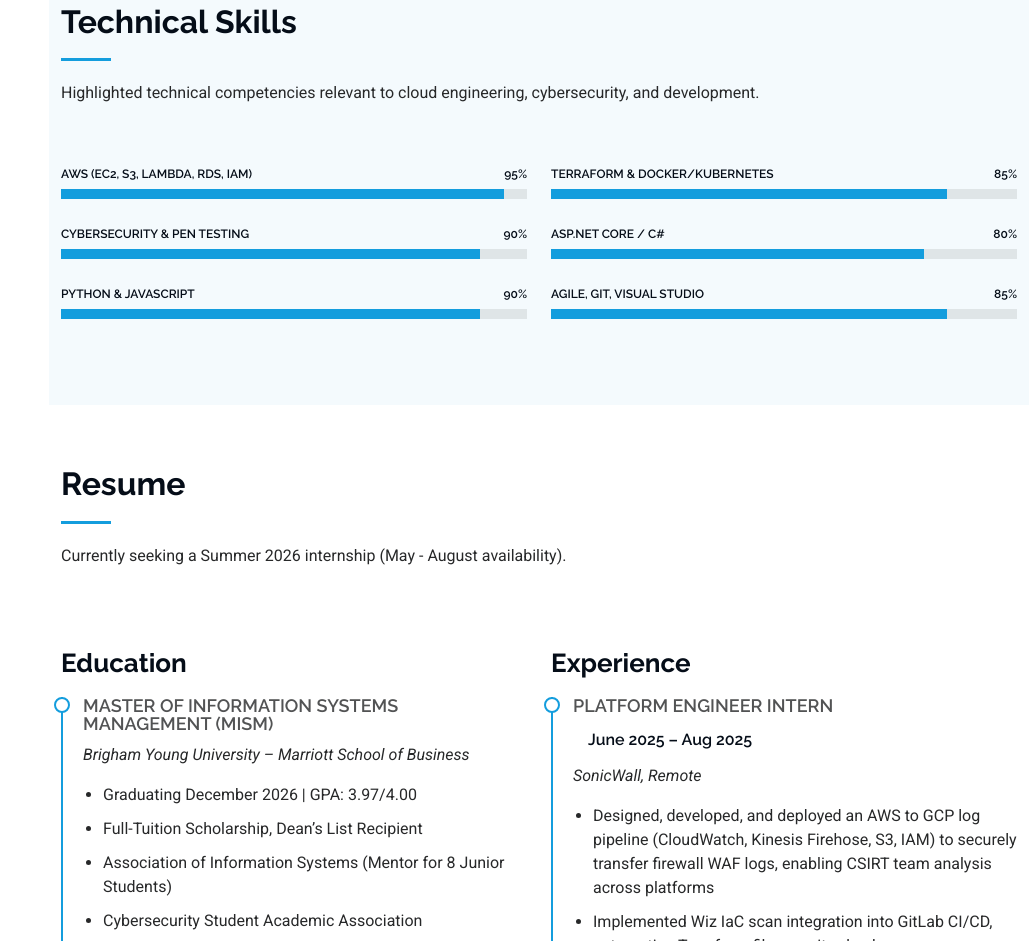
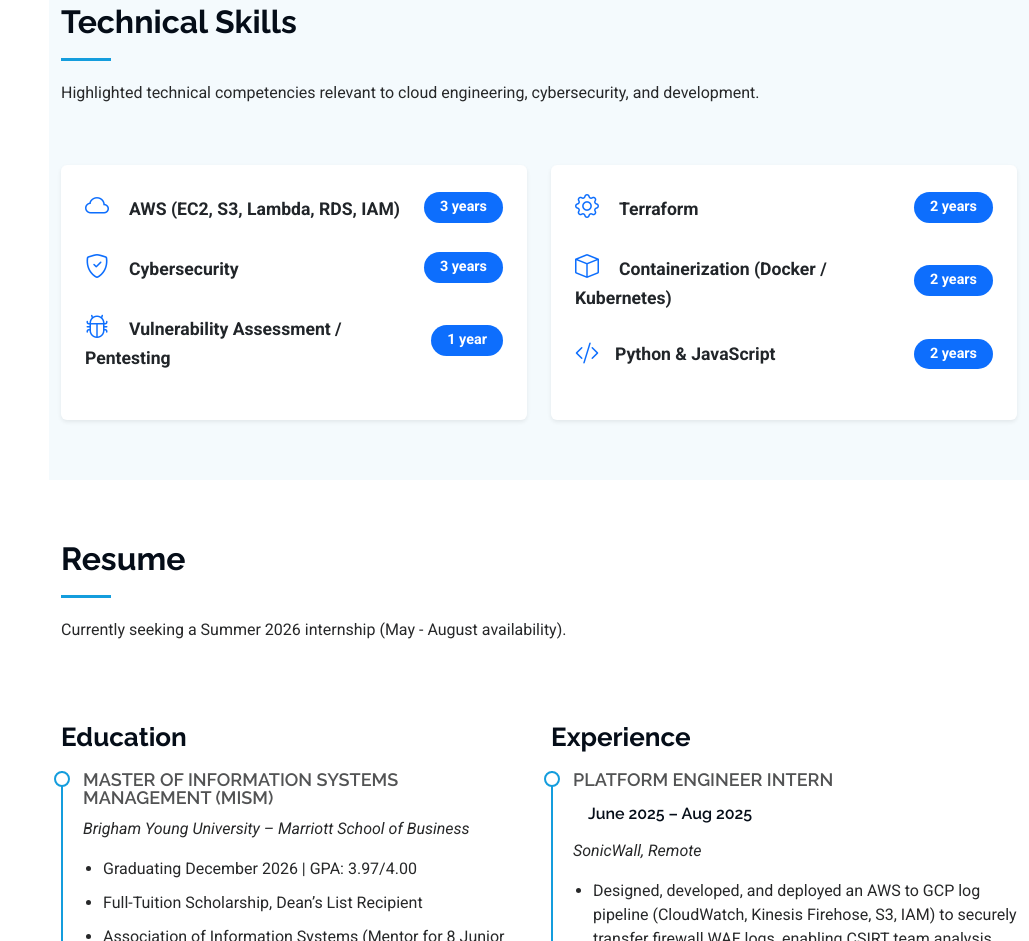
Before and after one commit to HammondCameron55/PersonalProfile, a plain HTML site: page CamDigitalProfile/index.html in a window 1280 px wide. Shown: the part 1903-2844 px from the top of the page, without its empty margins (251-1280 px from the left). Drawn offline with Linux system fonts and the light colour scheme.

Commit message:
Updated Skill Area

```diff
--- a/CamDigitalProfile/index.html
+++ b/CamDigitalProfile/index.html
@@ -250,80 +250,56 @@
         </div>
 
         <div class="container" data-aos="fade-up" data-aos-delay="100">
-          <div class="row skills-content skills-animation">
+          <div class="row g-4">
             <div class="col-lg-6">
-              <div class="progress">
-                <span class="skill"
-                  >AWS (EC2, S3, Lambda, RDS, IAM) <i class="val">95%</i></span
-                >
-                <div class="progress-bar-wrap">
-                  <div
-                    class="progress-bar"
-                    role="progressbar"
-                    aria-valuenow="95"
-                  ></div>
+              <div class="skill-card card border-0 shadow-sm h-100 p-4">
+                <div class="skill-item d-flex justify-content-between align-items-center mb-4">
+                  <div class="skill-info">
+                    <i class="bi bi-cloud text-primary me-3" style="font-size: 1.5rem;"></i>
+                    <span class="skill-name fw-semibold" style="font-size: 1.1rem;">AWS (EC2, S3, Lambda, RDS, IAM)</span>
+                  </div>
+                  <span class="skill-years badge bg-primary text-white rounded-pill" style="font-size: 0.9rem; padding: 0.5rem 1rem; font-weight: 600;">3 years</span>
                 </div>
-              </div>
-              <div class="progress">
-                <span class="skill"
-                  >Cybersecurity & Pen Testing <i class="val">90%</i></span
-                >
-                <div class="progress-bar-wrap">
-                  <div
-                    class="progress-bar"
-                    role="progressbar"
-                    aria-valuenow="90"
-                  ></div>
+                <div class="skill-item d-flex justify-content-between align-items-center mb-4">
+                  <div class="skill-info">
+                    <i class="bi bi-shield-check text-primary me-3" style="font-size: 1.5rem;"></i>
+                    <span class="skill-name fw-semibold" style="font-size: 1.1rem;">Cybersecurity</span>
+                  </div>
+                  <span class="skill-years badge bg-primary text-white rounded-pill" style="font-size: 0.9rem; padding: 0.5rem 1rem; font-weight: 600;">3 years</span>
                 </div>
-              </div>
-              <div class="progress">
-                <span class="skill"
-                  >Python & JavaScript <i class="val">90%</i></span
-                >
-                <div class="progress-bar-wrap">
-                  <div
-                    class="progress-bar"
-                    role="progressbar"
-                    aria-valuenow="90"
-                  ></div>
+                <div class="skill-item d-flex justify-content-between align-items-center mb-4">
+                  <div class="skill-info">
+                    <i class="bi bi-bug text-primary me-3" style="font-size: 1.5rem;"></i>
+                    <span class="skill-name fw-semibold" style="font-size: 1.1rem;">Vulnerability Assessment / Pentesting</span>
+                  </div>
+                  <span class="skill-years badge bg-primary text-white rounded-pill" style="font-size: 0.9rem; padding: 0.5rem 1rem; font-weight: 600;">1 year</span>
                 </div>
               </div>
             </div>
             <div class="col-lg-6">
-              <div class="progress">
-                <span class="skill"
-                  >Terraform & Docker/Kubernetes <i class="val">85%</i></span
-                >
-                <div class="progress-bar-wrap">
-                  <div
-                    class="progress-bar"
-                    role="progressbar"
-                    aria-valuenow="85"
-                  ></div>
+              <div class="skill-card card border-0 shadow-sm h-100 p-4">
+                <div class="skill-item d-flex justify-content-between align-items-center mb-4">
+                  <div class="skill-info">
+                    <i class="bi bi-gear text-primary me-3" style="font-size: 1.5rem;"></i>
+                    <span class="skill-name fw-semibold" style="font-size: 1.1rem;">Terraform</span>
+                  </div>
+                  <span class="skill-years badge bg-primary text-white rounded-pill" style="font-size: 0.9rem; padding: 0.5rem 1rem; font-weight: 600;">2 years</span>
                 </div>
-              </div>
-              <div class="progress">
-                <span class="skill"
-                  >ASP.NET Core / C# <i class="val">80%</i></span
-                >
-                <div class="progress-bar-wrap">
-                  <div
-                    class="progress-bar"
-                    role="progressbar"
-                    aria-valuenow="80"
-                  ></div>
+                <div class="skill-item d-flex justify-content-between align-items-center mb-4">
+                  <div class="skill-info">
+                    <i class="bi bi-box text-primary me-3" style="font-size: 1.5rem;"></i>
+                    <span class="skill-name fw-semibold" style="font-size: 1.1rem;">Containerization (Docker / Kubernetes)</span>
+                  </div>
+                  <span class="skill-years badge bg-primary text-white rounded-pill" style="font-size: 0.9rem; padding: 0.5rem 1rem; font-weight: 600;">2 years</span>
                 </div>
-              </div>
-              <div class="progress">
-                <span class="skill"
-                  >Agile, Git, Visual Studio <i class="val">85%</i></span
-                >
-                <div class="progress-bar-wrap">
-                  <div
-                    class="progress-bar"
-                    role="progressbar"
-                    aria-valuenow="85"
-                  ></div>
+                <div class="skill-item d-flex justify-content-between align-items-center">
+                  <div class="skill-info">
+                    <div class="d-flex align-items-center">
+                      <i class="bi bi-code-slash text-primary me-3" style="font-size: 1.5rem;"></i>
+                      <span class="skill-name fw-semibold" style="font-size: 1.1rem;">Python & JavaScript</span>
+                    </div>
+                  </div>
+                  <span class="skill-years badge bg-primary text-white rounded-pill" style="font-size: 0.9rem; padding: 0.5rem 1rem; font-weight: 600;">2 years</span>
                 </div>
               </div>
             </div>
```
